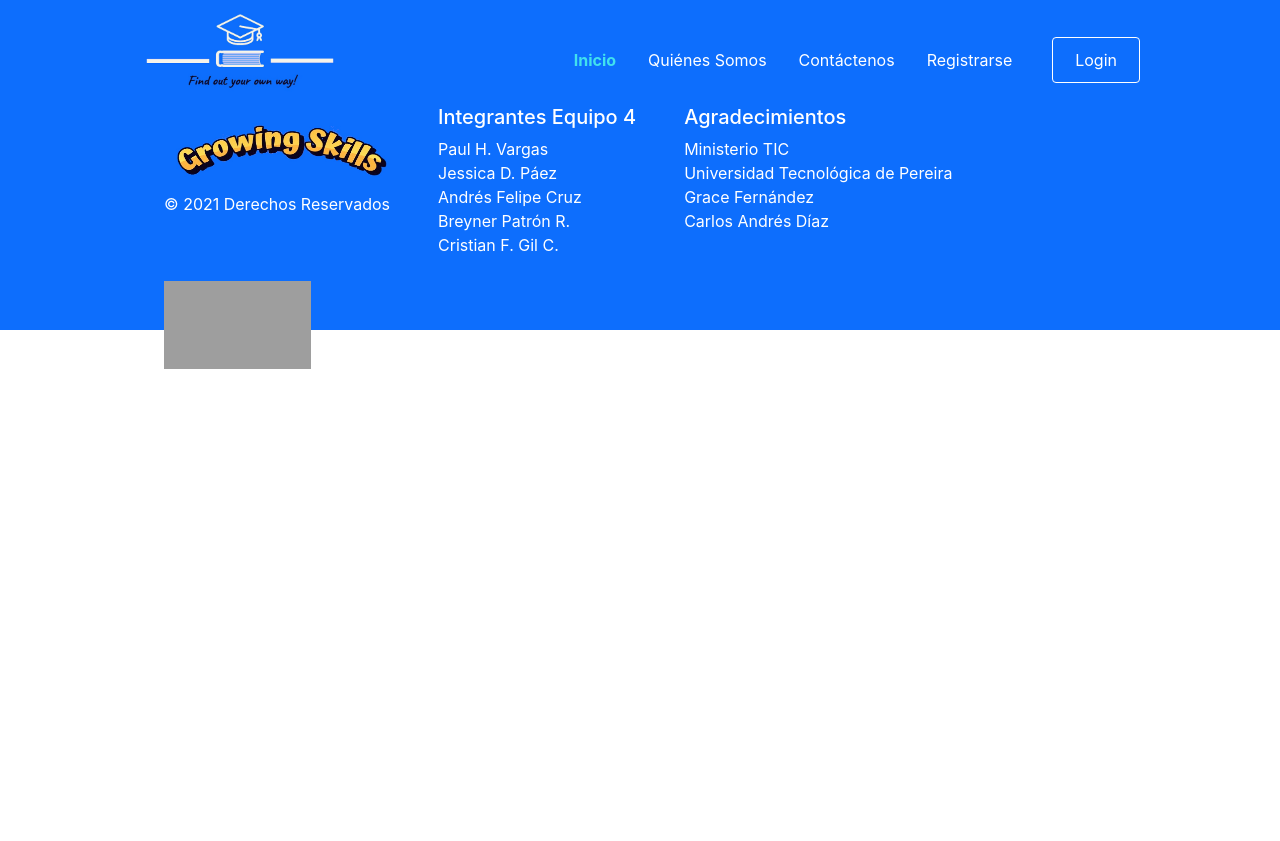
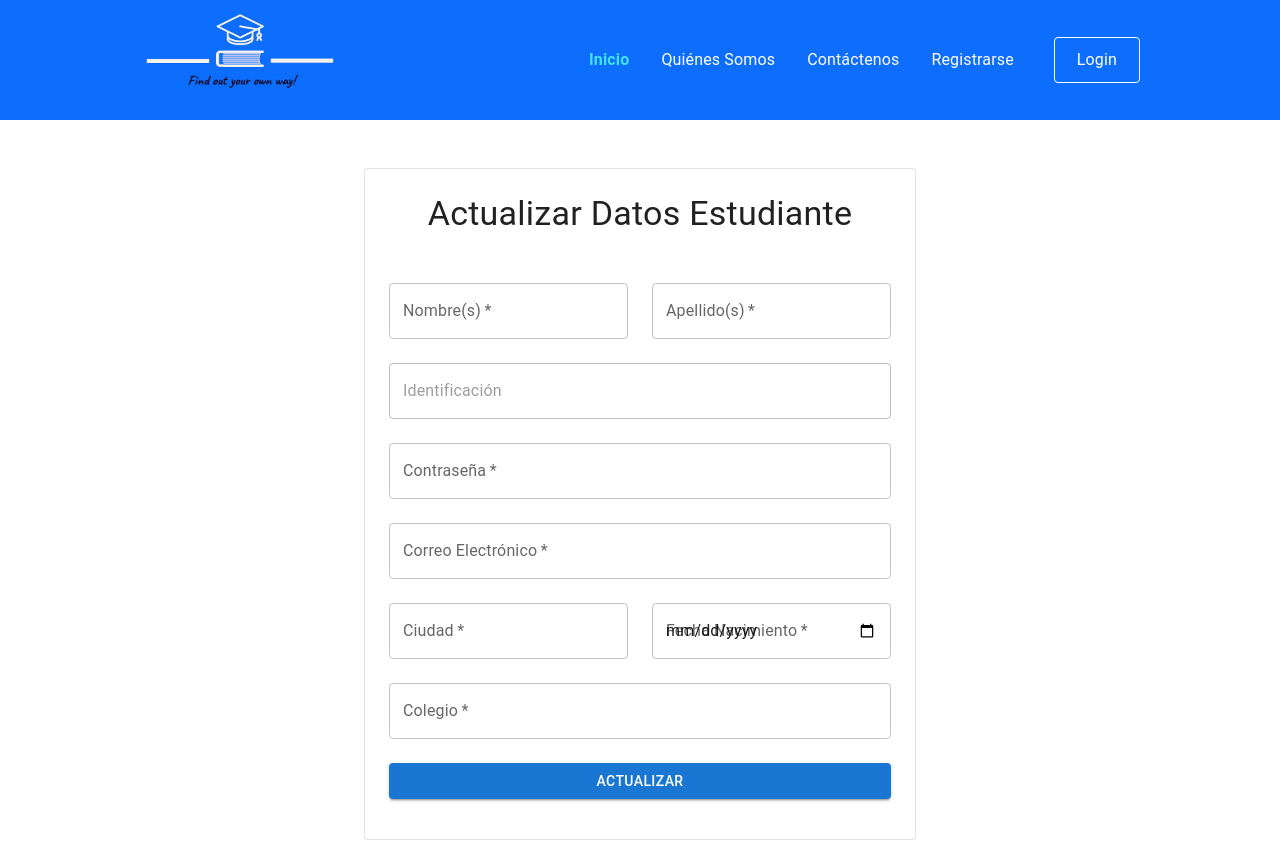
Before and after one commit to polware/Grupo11_Equipo4, a React (Create React App) app: page /Actualizar in a window 1280 px wide. Shown: the top 841 px of the page. Before the commit the page ends 800 px from the top, so only its background shows below. Built offline with nearby package versions, Linux system fonts and the light colour scheme; grey boxes are pictures that could not be loaded.

Commit message:
Se crea página de actualizar datos de estudiante.

```diff
--- a/src/App.jsx
+++ b/src/App.jsx
@@ -7,16 +7,18 @@ import Registrarse from './components/Registrarse';
 import Inicio from './components/Inicio';
 import Quienessomos from './components/Quienessomos';
 import Contactenos from './components/Contactenos';
+import Actualizar from './components/Actualizar';
 
 function App() {
   return (
       <Router>
         <Navbar/>
         <Switch>
-          <Route path="/" exact component={Inicio} />
-          <Route path="/Quienessomos" component={Quienessomos} />
-          <Route path="/Contactenos" component={Contactenos} />
-          <Route path="/Registrarse" component={Registrarse} />
+          <Route path="/" exact component={Inicio}/>
+          <Route path="/Quienessomos" component={Quienessomos}/>
+          <Route path="/Contactenos" component={Contactenos}/>
+          <Route path="/Registrarse" component={Registrarse}/>
+          <Route path="/Actualizar" component={Actualizar}/>
         </Switch>
         <Footer/>
       </Router>
--- /dev/null
+++ b/src/components/Actualizar.jsx
@@ -0,0 +1,98 @@
+import React, { useState } from 'react'
+import CssBaseline from '@mui/material/CssBaseline';
+import TextField from '@mui/material/TextField';
+import Container from '@mui/material/Container';
+import Paper from '@mui/material/Paper';
+import Grid from '@mui/material/Grid';
+import Button from '@mui/material/Button';
+import Box from '@mui/material/Box';
+//import Link from '@mui/material/Link';
+import Typography from '@mui/material/Typography';
+import { createTheme, ThemeProvider } from '@mui/material/styles';
+import Axios from 'axios'
+import Swal from 'sweetalert2'
+
+const theme = createTheme();
+
+export default function Actualizar(props) {
+    const [nombres,setNombres]=useState('')
+    const [apellidos,setApellidos]=useState('')
+    const [identificacion,setIdentificacion]=useState('')
+    const [contrasena,setContrasena]=useState('')
+    const [correo,setCorreo]=useState('')
+    const [fechanac,setFechanac]=useState('')
+    const [colegio,setColegio]=useState('')
+    const [ciudad,setCiudad]=useState('')
+
+    const actualizar= async(e)=>{
+        e.preventDefault();
+        const id=props.match.params.id
+        const token= sessionStorage.getItem('token')
+        const student={
+            nombres,
+            apellidos,
+            identificacion,
+            contrasena,
+            correo,
+            fechanac,
+            colegio,
+            ciudad
+        }
+        const respuesta= await Axios.put('/estudiante/actualizar/'+id, student,{
+            headers:{'autorizacion':token}
+        })
+        const mensaje=respuesta.data.mensaje
+        Swal.fire({
+            icon: 'success',
+            title: mensaje,
+            showConfirmButton: false,
+            timer: 1500
+              })
+            setTimeout(()=>{
+                window.location.href='/'
+             },1500)
+    }
+
+    return (
+        <ThemeProvider theme={theme}>
+        <CssBaseline />
+        <Container component="main" maxWidth="sm" sx={{ mb: 4 }}>
+            <Paper variant="outlined" sx={{ my: { xs: 3, md: 6 }, p: { xs: 2, md: 3 } }}>
+            <Typography component="h1" variant="h4" align="center">
+                Actualizar Datos Estudiante
+            </Typography>
+            <br/>
+            <Box component="form" noValidate onSubmit={actualizar} sx={{ mt: 3 }}>
+                <Grid container spacing={3}>
+                    <Grid item xs={12} sm={6}>
+                    <TextField required id="nombres" label="Nombre(s)" type="text" fullWidth onChange={e => setNombres(e.target.value)} value={nombres}/>
+                    </Grid>
+                    <Grid item xs={12} sm={6}>
+                    <TextField required id="apellidos" label="Apellido(s)" type="text" fullWidth onChange={e => setApellidos(e.target.value)} value={apellidos}/>
+                    </Grid>
+                    <Grid item xs={12}>
+                    <TextField disabled id="identificacion" label="Identificación" fullWidth onChange={e => setIdentificacion(e.target.value)} value={identificacion}/>
+                    </Grid>
+                    <Grid item xs={12}>
+                    <TextField required id="contrasena" label="Contraseña" type="password" fullWidth onChange={e => setContrasena(e.target.value)} value={contrasena}/>
+                    </Grid>
+                    <Grid item xs={12}>
+                    <TextField required id="correo" label="Correo Electrónico" type="email" fullWidth onChange={e => setCorreo(e.target.value)} value={correo}/>
+                    </Grid>
+                    <Grid item xs={12} sm={6}>
+                    <TextField required id="ciudad" label="Ciudad" type="text" fullWidth onChange={e => setCiudad(e.target.value)} value={ciudad}/>
+                    </Grid>
+                    <Grid item xs={12} sm={6}>
+                    <TextField required id="fechanac" label="Fecha Nacimiento" type="date" fullWidth onChange={e => setFechanac(e.target.value)} value={fechanac}/>
+                    </Grid>
+                    <Grid item xs={12}>
+                    <TextField required id="colegio" label="Colegio" type="text" fullWidth onChange={e => setColegio(e.target.value)} value={colegio}/>
+                    </Grid>
+                </Grid>
+                <Button type="submit" fullWidth variant="contained" sx={{ mt: 3, mb: 2 }}>Actualizar</Button>
+            </Box>
+            </Paper>
+        </Container>
+        </ThemeProvider>
+    );
+}
--- a/src/components/Navbar.jsx
+++ b/src/components/Navbar.jsx
@@ -28,7 +28,7 @@ export default function Navbar() {
                     Registrarse
                 </NavLink>
                 <NavBtn>
-                    <NavBtnLink to="/sign-up">Login</NavBtnLink>
+                    <NavBtnLink to="/Actualizar">Login</NavBtnLink>
                 </NavBtn>
             </NavMenu>
            </Nav>
--- a/src/components/Registrarse.jsx
+++ b/src/components/Registrarse.jsx
@@ -81,7 +81,7 @@ export default function Registrarse() {
                     <TextField required fullWidth id="identificacion" label="N° Identificación" name="id" onChange={(e)=>setIdentificacion(e.target.value)}/>
                   </Grid>
                   <Grid item xs={12}>
-                    <TextField required fullWidth id="correo" label="Correo Electrónico" name="correo" onChange={(e)=>setCorreo(e.target.value)}/>
+                    <TextField required fullWidth id="correo" label="Correo Electrónico" type="email" onChange={(e)=>setCorreo(e.target.value)}/>
                   </Grid>
                   <Grid item xs={12}>
                     <TextField required fullWidth name="contrasena" label="Contraseña" type="password" id="contrasena" onChange={(e)=>setContrasena(e.target.value)}/>
```
